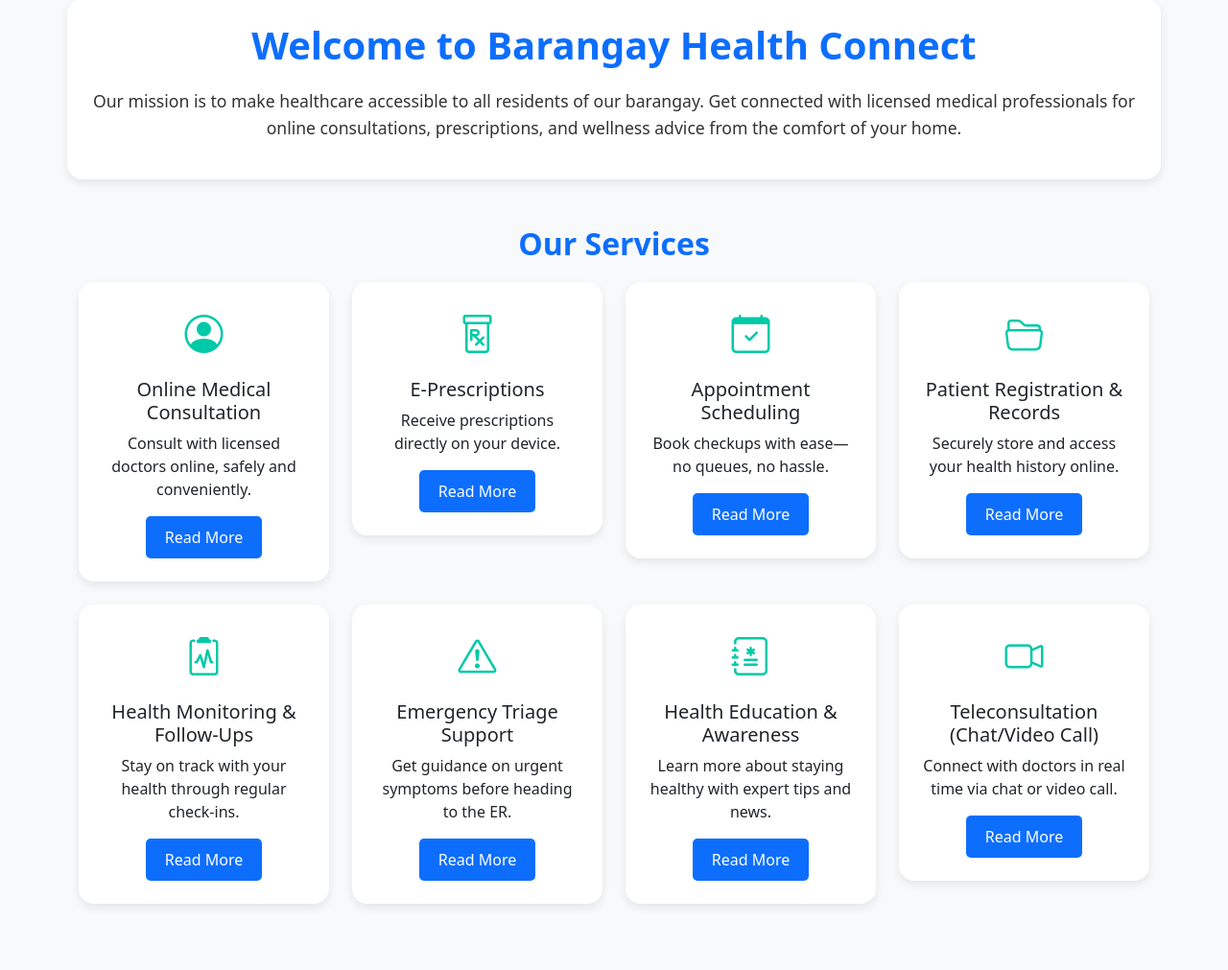
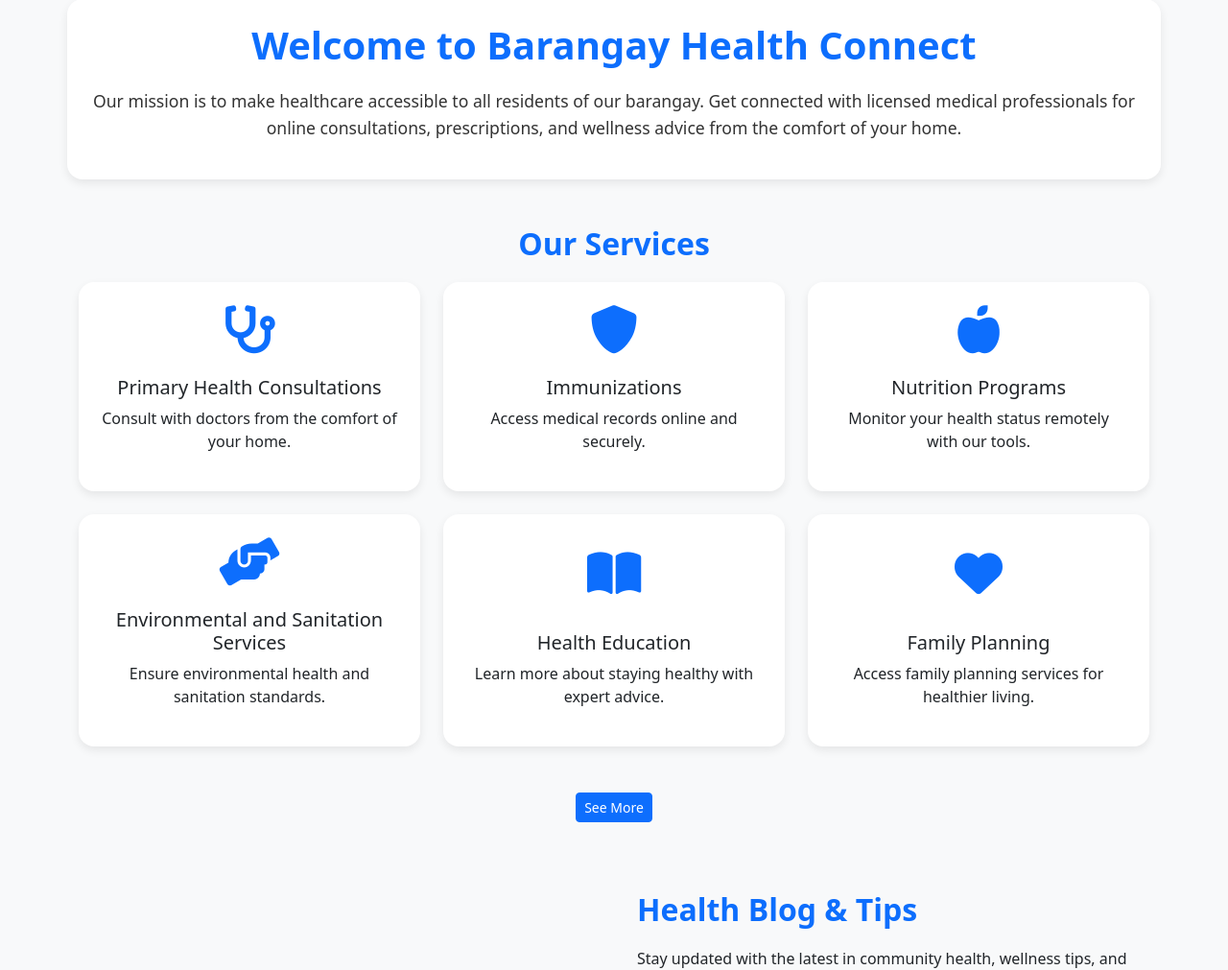
Before and after one commit to kcarolineeeee/CBHS, a PHP site: page / in a window 1280 px wide. Shown: the part 924-1935 px from the top of the page at 96% size. Run offline with PHP 8.4, Linux system fonts and the light colour scheme; grey boxes labelled with a size stand in for pictures from a placeholder-image service; some libraries are stand-ins or nearby versions.

Commit message:
Update index.php

```diff
--- a/index.php
+++ b/index.php
@@ -6,6 +6,8 @@
   <title>Barangay Health Connect</title>
   <link href="https://cdn.jsdelivr.net/npm/bootstrap@5.3.3/dist/css/bootstrap.min.css" rel="stylesheet" />
   <link rel="stylesheet" href="https://cdn.jsdelivr.net/npm/bootstrap-icons@1.10.5/font/bootstrap-icons.css">
+  <link href="https://cdnjs.cloudflare.com/ajax/libs/font-awesome/6.0.0-beta3/css/all.min.css" rel="stylesheet"> <!--icon link-->
+
   <style>
     body {
       font-family: 'Roboto', sans-serif;
@@ -126,6 +128,8 @@
       font-size: 1.1rem;
     }
 
+
+
   </style>
 </head>
 <body>
@@ -146,74 +150,73 @@
         <p>Our mission is to make healthcare accessible to all residents of our barangay. Get connected with licensed medical professionals for online consultations, prescriptions, and wellness advice from the comfort of your home.</p>
     </section>
 
-    <!-- Services -->
+
+<!-- Services Section -->
 <section id="services" class="container mt-5">
   <h2 class="section-title text-center">Our Services</h2>
   <div class="row text-center">
-        <div class="col-md-3 mb-4">
-        <div class="bg-white p-4 rounded-card">
-            <i class="bi bi-person-circle icon-box"></i>
-            <h5 class="mt-3">Online Medical Consultation</h5>
-            <p>Consult with licensed doctors online, safely and conveniently.</p>
-            <a href="service-public.php#online-consultation" class="btn btn-custom">Read More</a>
+    <!-- First row of 3 boxes -->
+    <div class="col-md-4 mb-4">
+      <div class="bg-white p-4 rounded-card d-flex flex-column" style="height: 100%;">
+        <div class="d-flex justify-content-center align-items-center" style="flex-grow: 1;">
+          <i class="fas fa-stethoscope mb-4" style="font-size: 50px; color: #0d6efd;"></i>
+        </div>
+        <h5>Primary Health Consultations</h5>
+        <p>Consult with doctors from the comfort of your home.</p>
       </div>
     </div>
-        <div class="col-md-3 mb-4">
-        <div class="bg-white p-4 rounded-card">
-            <i class="bi bi-prescription icon-box"></i>
-            <h5 class="mt-3">E-Prescriptions</h5>
-            <p>Receive prescriptions directly on your device.</p>
-            <a href="service-public.php#e-prescriptions" class="btn btn-custom">Read More</a>
+    <div class="col-md-4 mb-4">
+      <div class="bg-white p-4 rounded-card d-flex flex-column" style="height: 100%;">
+        <div class="d-flex justify-content-center align-items-center" style="flex-grow: 1;">
+          <i class="fas fa-shield-alt mb-4" style="font-size: 50px; color: #0d6efd;"></i>
+        </div>
+        <h5>Immunizations</h5>
+        <p>Access medical records online and securely.</p>
       </div>
     </div>
-        <div class="col-md-3 mb-4">
-        <div class="bg-white p-4 rounded-card">
-            <i class="bi bi-calendar-check icon-box"></i>
-            <h5 class="mt-3">Appointment Scheduling</h5>
-            <p>Book checkups with ease—no queues, no hassle.</p>
-            <a href="service-public.php#appointment-scheduling" class="btn btn-custom">Read More</a>
+    <div class="col-md-4 mb-4">
+      <div class="bg-white p-4 rounded-card d-flex flex-column" style="height: 100%;">
+        <div class="d-flex justify-content-center align-items-center" style="flex-grow: 1;">
+          <i class="fas fa-apple-alt mb-4" style="font-size: 50px; color: #0d6efd;"></i>
+        </div>
+        <h5>Nutrition Programs</h5>
+        <p>Monitor your health status remotely with our tools.</p>
       </div>
     </div>
-        <div class="col-md-3 mb-4">
-        <div class="bg-white p-4 rounded-card">
-            <i class="bi bi-folder2-open icon-box"></i>
-            <h5 class="mt-3">Patient Registration & Records</h5>
-            <p>Securely store and access your health history online.</p>
-            <a href="service-public.php#medical-records" class="btn btn-custom">Read More</a>
+
+    <!-- Second row of 3 boxes -->
+    <div class="col-md-4 mb-4">
+      <div class="bg-white p-4 rounded-card d-flex flex-column" style="height: 100%;">
+        <div class="d-flex justify-content-center align-items-center" style="flex-grow: 1;">
+          <i class="fas fa-hands-helping mb-4" style="font-size: 50px; color: #0d6efd;"></i>
+        </div>
+        <h5>Environmental and Sanitation Services</h5>
+        <p>Ensure environmental health and sanitation standards.</p>
       </div>
     </div>
-        <div class="col-md-3 mb-4">
-        <div class="bg-white p-4 rounded-card">
-            <i class="bi bi-clipboard2-pulse icon-box"></i>
-            <h5 class="mt-3">Health Monitoring & Follow-Ups</h5>
-            <p>Stay on track with your health through regular check-ins.</p>
-            <a href="service-public.php#health-monitoring" class="btn btn-custom">Read More</a>
+    <div class="col-md-4 mb-4">
+      <div class="bg-white p-4 rounded-card d-flex flex-column" style="height: 100%;">
+        <div class="d-flex justify-content-center align-items-center" style="flex-grow: 1;">
+          <i class="fas fa-book-open mb-4" style="font-size: 50px; color: #0d6efd;"></i>
+        </div>
+        <h5>Health Education</h5>
+        <p>Learn more about staying healthy with expert advice.</p>
       </div>
     </div>
-        <div class="col-md-3 mb-4">
-        <div class="bg-white p-4 rounded-card">
-            <i class="bi bi-exclamation-triangle icon-box"></i>
-            <h5 class="mt-3">Emergency Triage Support</h5>
-            <p>Get guidance on urgent symptoms before heading to the ER.</p>
-            <a href="service-public.php#triage-support" class="btn btn-custom">Read More</a>
+    <div class="col-md-4 mb-4">
+      <div class="bg-white p-4 rounded-card d-flex flex-column" style="height: 100%;">
+        <div class="d-flex justify-content-center align-items-center" style="flex-grow: 1;">
+          <i class="fas fa-heart mb-4" style="font-size: 50px; color: #0d6efd;"></i>
+        </div>
+        <h5>Family Planning</h5>
+        <p>Access family planning services for healthier living.</p>
       </div>
     </div>
-        <div class="col-md-3 mb-4">
-        <div class="bg-white p-4 rounded-card">
-            <i class="bi bi-journal-medical icon-box"></i>
-            <h5 class="mt-3">Health Education & Awareness</h5>
-            <p>Learn more about staying healthy with expert tips and news.</p>
-            <a href="service-public.php#health-education" class="btn btn-custom">Read More</a>
   </div>
-        </div>
-        <div class="col-md-3 mb-4">
-        <div class="bg-white p-4 rounded-card">
-            <i class="bi bi-camera-video icon-box"></i>
-            <h5 class="mt-3">Teleconsultation (Chat/Video Call)</h5>
-            <p>Connect with doctors in real time via chat or video call.</p>
-            <a href="service-public.php#teleconsultation" class="btn btn-custom">Read More</a>
-        </div>
-        </div>
+
+  <!-- See More Button -->
+  <div class="text-center mt-4">
+    <a href="service-public.php" class="btn btn-primary btn-sm">See More</a>
   </div>
 </section>
 
@@ -224,14 +227,8 @@
       <div class="col-md-6">
         <div id="blogCarousel" class="carousel slide" data-bs-ride="carousel">
           <div class="carousel-inner">
-            <div class="carousel-item active">
-              <img src="https://ik.imagekit.io/tvlk/loc-asset/gNr3hLh55ZCkPJisyxFK-v9MmzxPu57ZRVI+10VZ2S4b1PNW4T++cbA6yK4gzhAhs9o2HLZ9vs7gy3rpcIU+oKi5EygzQLRjTUv7fRblEVA=/images/1525320105800.jpeg" class="carousel-image" alt="Blog 1">
-            </div>
             <div class="carousel-item">
               <img src="https://gttp.images.tshiftcdn.com/357067/x/0/baguio.jpg" class="carousel-image" alt="Blog 2">
-            </div>
-            <div class="carousel-item">
-              <img src="https://via.placeholder.com/400x400?text=Health+Blog" class="carousel-image" alt="Blog 3">
             </div>
           </div>
         </div>
@@ -240,50 +237,6 @@
         <h2 class="section-title">Health Blog & Tips</h2>
         <p>Stay updated with the latest in community health, wellness tips, and local health drives. Empower your wellness journey with expert advice.</p>
         <a href="Blog-public.php" class="btn btn-custom">Read More</a>
-      </div>
-    </div>
-  </section>
-
-  <!-- Health Tips Section -->
-  <section class="container mt-5 p-4 bg-white rounded-card">
-    <h2 class="section-title text-center">Health Tips of the Week</h2>
-    <div class="row">
-      <div class="col-md-4 mb-4">
-        <div class="health-tips-card">
-          <h5>Hot Temperature</h5>
-          <p>🌞 Stay hydrated by drinking plenty of water. Avoid long exposure to direct sunlight. Wear lightweight, light-colored clothes.</p>
-        </div>
-      </div>
-      <div class="col-md-4 mb-4">
-        <div class="health-tips-card">
-          <h5>Cold Temperature</h5>
-          <p>🧣 Keep warm by wearing layers of clothing. Drink warm beverages like tea or soup. Avoid staying outside for long periods.</p>
-        </div>
-      </div>
-      <div class="col-md-4 mb-4">
-        <div class="health-tips-card">
-          <h5>General Health Tips</h5>
-          <p>💤 Get at least 7-8 hours of sleep to boost your immune system. 🧼 Wash your hands regularly. 🥦 Eat more fruits and vegetables!</p>
-        </div>
-      </div>
-    </div>
-    <div class="row">
-      <div class="col-md-4 mb-4">
-        <div class="health-tips-card">
-          <h5>Common Illnesses in the Philippines</h5>
-          <p>🤧 Flu and colds are common during the rainy season. Keep a distance from sick individuals and wash your hands frequently.</p>
-        </div>
-      </div>
-      <div class="col-md-4 mb-4">
-        <div class="health-tips-card">
-          <h5>Dengue Prevention</h5>
-          <p>🦟 Use mosquito repellents and eliminate stagnant water sources to prevent mosquito breeding. Wear long sleeves and pants when possible.</p>
-        </div>
-      </div>
-      <div class="col-md-4 mb-4">
-        <div class="health-tips-card">
-            <h5>Prevent Heat Stroke</h5>
-            <p>☀️ Stay in shaded or air-conditioned places, drink water frequently, and avoid strenuous outdoor activities during peak heat hours. Watch for dizziness or nausea.</p>
       </div>
     </div>
   </section>
@@ -314,7 +267,7 @@
   </section>
 
   <!-- FAQ Section -->
-  <section id="faq" class="container mt-5">
+  <section id="faq" class="container mt-5" style="margin-bottom: 40px;">
     <h2 class="text-center fw-bold mb-4">Frequently Asked Questions</h2>
     <div class="accordion" id="faqAccordion">
       <div class="accordion-item">
```
Lines whose indentation alone changed are shown as unchanged.
